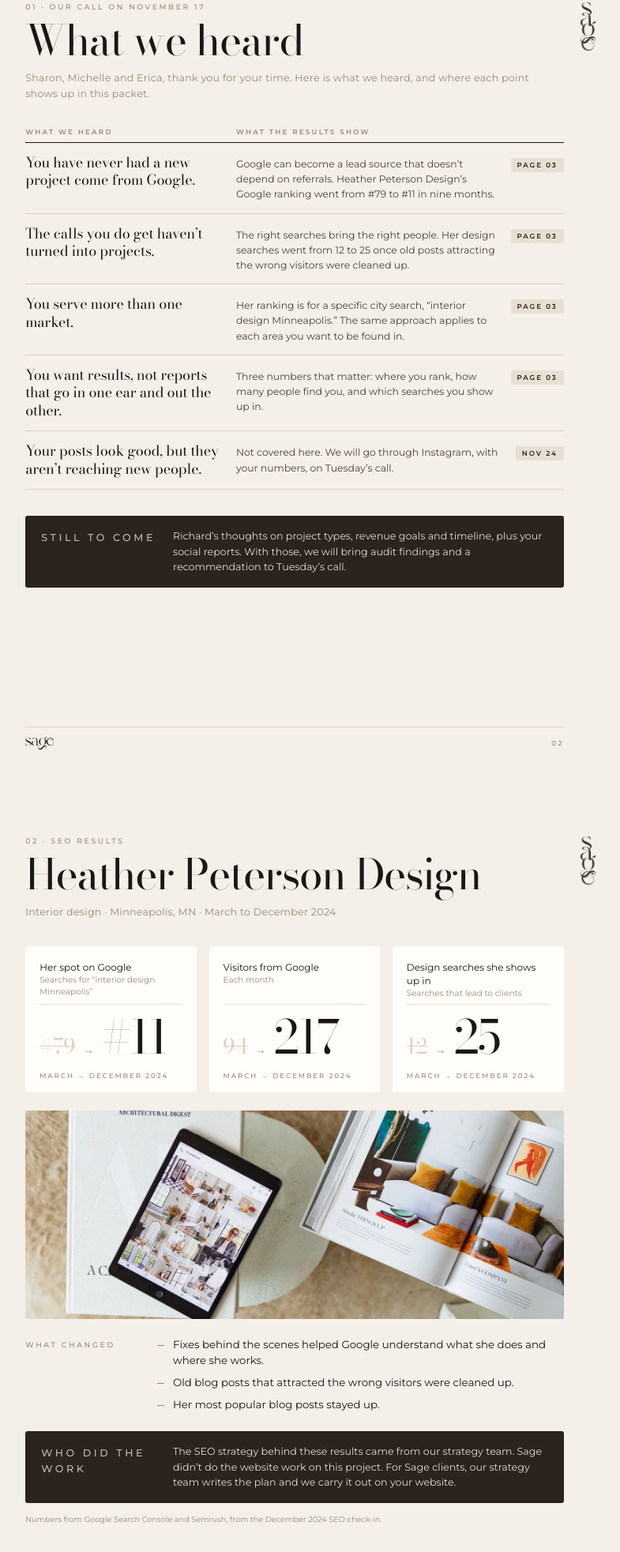
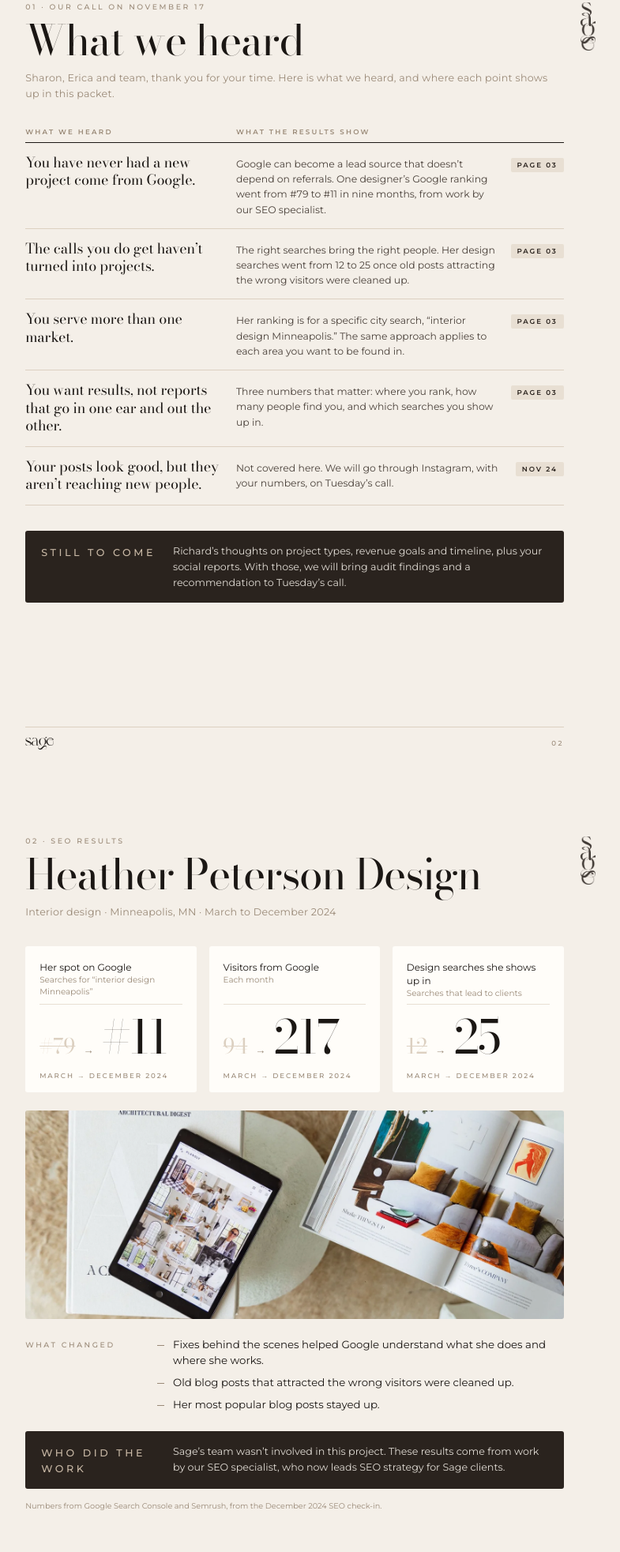
Before and after one commit to sageinteriordesignmarketing/TikTok, a plain HTML site: page case-studies/gacek-results.html in a window 1280 px wide. Shown: the part 1115-3080 px from the top of the page at 79% size, without its empty margins (35-820 px from the left). Drawn offline with nearby package versions, Linux system fonts and the light colour scheme.

Commit message:
Fix client names and SEO attribution in Gacek packets
Co-Authored-By: Claude Opus 5.5 <noreply@anthropic.com>
Claude-Session: https://claude.ai/code/session_01WwBvpqkJrLsAwoVKB4p9Tu

```diff
--- a/case-studies/gacek-results.html
+++ b/case-studies/gacek-results.html
@@ -158,14 +158,14 @@ em { font-style: italic; }
   <div class="head">
     <p class="label">01 · Our call on November 17</p>
     <h2>What we heard</h2>
-    <p class="sub">Sharon, Michelle and Erica, thank you for your time. Here is what we heard, and where each point shows up in this packet.</p>
+    <p class="sub">Sharon, Erica and team, thank you for your time. Here is what we heard, and where each point shows up in this packet.</p>
   </div>
   <div class="gap-l"></div>
 
   <div class="heard-head"><span>What we heard</span><span>What the results show</span></div>
   <div class="heard">
     <p class="q">You have never had a new project come from Google.</p>
-    <div class="ans"><p>Google can become a lead source that doesn’t depend on referrals. Heather Peterson Design’s Google ranking went from #79 to #11 in nine months.</p><span class="pg">Page 03</span></div>
+    <div class="ans"><p>Google can become a lead source that doesn’t depend on referrals. One designer’s Google ranking went from #79 to #11 in nine months, from work by our SEO specialist.</p><span class="pg">Page 03</span></div>
   </div>
   <div class="heard">
     <p class="q">The calls you do get haven’t turned into projects.</p>
@@ -237,7 +237,7 @@ em { font-style: italic; }
   <div class="gap-m"></div>
   <div class="who">
     <p class="label">Who did the work</p>
-    <p>The SEO strategy behind these results came from our strategy team. Sage didn’t do the website work on this project. For Sage clients, our strategy team writes the plan and we carry it out on your website.</p>
+    <p>Sage’s team wasn’t involved in this project. These results come from work by our SEO specialist, who now leads SEO strategy for Sage clients.</p>
   </div>
   <div class="gap-s"></div>
   <p class="src">Numbers from Google Search Console and Semrush, from the December 2024 SEO check-in.</p>
@@ -251,7 +251,7 @@ em { font-style: italic; }
   <div class="inner">
     <img class="logo" src="brand/logo-white.png" alt="Sage">
     <h2>See you Tuesday, <em>November 24 at 2 pm ET.</em></h2>
-    <p class="next">We will walk through your audit findings, what we would change first, and what it would take to get Michelle back to designing.</p>
+    <p class="next">We will walk through your audit findings, what we would change first, and what it would take to get your designers back to designing.</p>
     <div class="row"><span>Kyra Clark · Sage Interior Design Marketing</span><span>hello@sageinteriordesignmarketing.com</span></div>
   </div>
 </section>
```
Also changed, not shown: case-studies/gacek-packet.html (+3 -3 lines), case-studies/preview-gacek-results/Sage-Case-Study-page-2.png, case-studies/preview-gacek-results/Sage-Case-Study-page-3.png, 3 other files.
